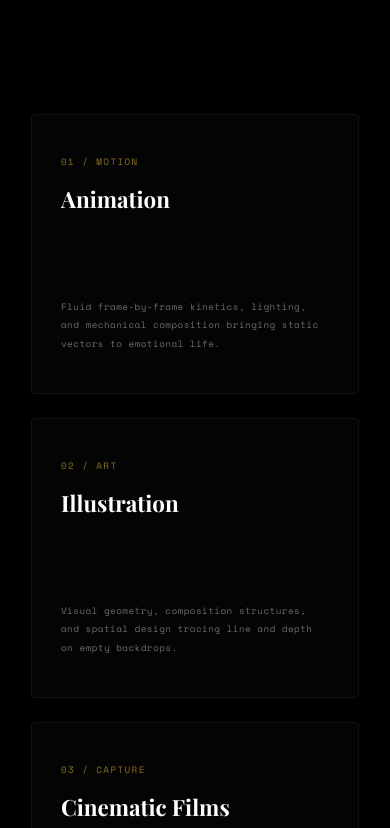
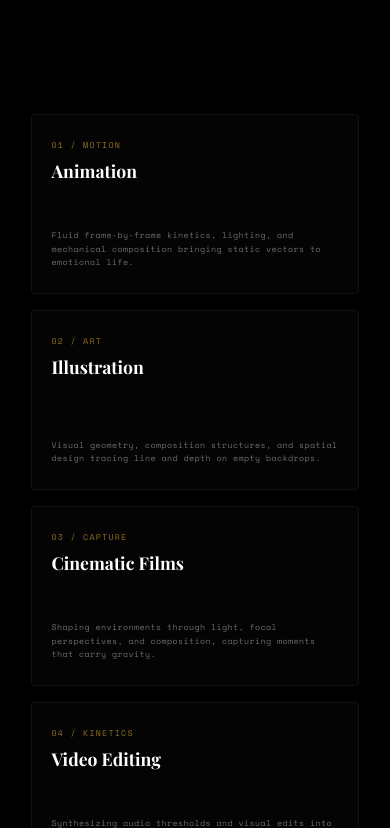
Before and after one commit to Lucy73400/vaibhav-portfolio, a React (Vite) app: page / in a window 390 px wide. Shown: the part 1976-2804 px from the top of the page. Built offline with nearby package versions, Linux system fonts and the light colour scheme; a web font is replaced by a local one.

Commit message:
changed the ratio of showreel in fullscreen and animation pace

```diff
--- a/src/App.jsx
+++ b/src/App.jsx
@@ -21,7 +21,7 @@ function getInitialIntroState() {
   try {
     const saved = sessionStorage.getItem('introState');
     if (saved === 'complete') return 'complete';
-  } catch (_) { /* sessionStorage blocked */ }
+  } catch { /* sessionStorage blocked */ }
   return 'logo-reveal';
 }
 
@@ -47,19 +47,16 @@ function HomePage({ introState, onOpenFullscreen, videoRef }) {
 function App() {
   const [introState, setIntroState] = useState(getInitialIntroState);
   const [showreel, setShowreel]     = useState(false);
-  const [reelStart, setReelStart]   = useState(0);
   const revealObserverRef = useRef(null);
   const videoRef = useRef(null);
 
-  // Opens the fullscreen modal at a specific timestamp
-  const openFullscreen = useCallback((ts = 0) => {
-    setReelStart(ts);
+  // Opens the fullscreen modal
+  const openFullscreen = useCallback(() => {
     setShowreel(true);
   }, []);
 
   const closeShowreel = useCallback(() => {
     setShowreel(false);
-    setReelStart(0);
   }, []);
 
   // Drive the intro sequence timeline — only runs when intro hasn't completed yet
@@ -78,7 +75,11 @@ function App() {
     const tComplete = setTimeout(() => {
       setIntroState('complete');
       document.body.classList.add('loaded');
-      try { sessionStorage.setItem('introState', 'complete'); } catch (_) {}
+      try {
+        sessionStorage.setItem('introState', 'complete');
+      } catch {
+        /* ignore storage failure */
+      }
     }, 4600);
 
     return () => {
--- a/src/components/CinematicIntro.jsx
+++ b/src/components/CinematicIntro.jsx
@@ -82,6 +82,7 @@ export default function CinematicIntro({ introState }) {
               ENTER THE WORLD OF MOTION
             </motion.p>
           </motion.div>
+          <style>{mediaQueries}</style>
         </motion.div>
       )}
     </AnimatePresence>
--- a/src/components/VideoModal.jsx
+++ b/src/components/VideoModal.jsx
@@ -36,11 +36,14 @@ export default function VideoModal({ isOpen, onClose, videoRef }) {
              set muted=true, loop=true, controls=false, play() (resume inline)
   ──────────────────────────────────────────────────────────────────────── */
   useEffect(() => {
-    const video   = videoRef?.current;
-    const slot    = slotRef.current;
-    const origin  = document.getElementById('vis-video-slot');
+    const videoRefEl = videoRef?.current;
+    const slot       = slotRef.current;
+    const origin     = document.getElementById('vis-video-slot');
 
-    if (!video || !origin) return;
+    if (!videoRefEl || !origin) return;
+
+    const video = document.querySelector('video');
+    if (!video) return;
 
     if (isOpen && slot) {
       // Remember whether it was playing (it always should be, but be safe)
@@ -90,7 +93,8 @@ export default function VideoModal({ isOpen, onClose, videoRef }) {
   /* ── Keyboard shortcuts ── */
   const handleKeyDown = useCallback((e) => {
     if (!isOpen) return;
-    const video = videoRef?.current;
+    const video = document.querySelector('video');
+    if (!video) return;
 
     switch (e.key) {
       case 'Escape':
@@ -99,22 +103,26 @@ export default function VideoModal({ isOpen, onClose, videoRef }) {
       case ' ':
       case 'Spacebar':
         e.preventDefault();
-        if (video) video.paused ? video.play() : video.pause();
+        if (video.paused) {
+          video.play().catch(() => {});
+        } else {
+          video.pause();
+        }
         break;
       case 'ArrowRight':
-        if (video) video.currentTime = Math.min(video.duration || 0, video.currentTime + 5);
+        video.currentTime = Math.min(video.duration || 0, video.currentTime + 5);
         break;
       case 'ArrowLeft':
-        if (video) video.currentTime = Math.max(0, video.currentTime - 5);
+        video.currentTime = Math.max(0, video.currentTime - 5);
         break;
       case 'm':
       case 'M':
-        if (video) video.muted = !video.muted;
+        video.muted = !video.muted;
         break;
       default:
         break;
     }
-  }, [isOpen, onClose, videoRef]);
+  }, [isOpen, onClose]);
 
   useEffect(() => {
     window.addEventListener('keydown', handleKeyDown);
--- a/src/index.css
+++ b/src/index.css
@@ -764,7 +764,7 @@ section {
 .creations-grid {
   display: grid;
   grid-template-columns: repeat(3, 1fr);
-  gap: 2.2rem;
+  gap: 1.5rem;
   margin-top: 2rem;
 }
 
@@ -772,21 +772,20 @@ section {
   background: rgba(255, 255, 255, 0.015);
   border: 1px solid var(--accent-card-border);
   border-radius: 4px;
-  padding: 3.5rem 2.2rem;
+  padding: 1.8rem 1.5rem;
   position: relative;
   overflow: hidden;
   display: flex;
   flex-direction: column;
   justify-content: space-between;
-  min-height: 340px;
-  transition: border-color 0.4s ease, transform 0.4s ease, box-shadow 0.4s ease;
+  min-height: 200px;
+  transition: border-color 0.3s ease, background-color 0.3s ease, box-shadow 0.3s ease;
 }
 
 .interactive-card:hover {
   /* Gold card border on hover — discovered, not announced */
   border-color: var(--gold-hairline);
-  transform: translateY(-8px);
-  box-shadow: 0 16px 40px rgba(0, 0, 0, 0.55), 0 0 40px var(--gold-subtle);
+  box-shadow: 0 4px 16px rgba(0, 0, 0, 0.4);
 }
 
 .card-header {
@@ -795,30 +794,30 @@ section {
 
 .card-num {
   font-family: var(--font-mono);
-  font-size: 0.58rem;
+  font-size: 0.52rem;
   letter-spacing: 0.15em;
   /* Gold card index — a quiet numeric accent */
   color: var(--gold-dim);
-  margin-bottom: 1rem;
+  margin-bottom: 0.5rem;
   display: block;
 }
 
 .card-title {
   font-family: var(--font-serif);
-  font-size: clamp(1.4rem, 2.2vw, 1.8rem);
+  font-size: clamp(1.1rem, 1.8vw, 1.35rem);
   font-weight: 700;
   color: var(--text-light);
 }
 
 .card-body {
   z-index: 2;
-  margin-top: 2rem;
+  margin-top: 1rem;
 }
 
 .card-desc {
   font-family: var(--font-mono);
-  font-size: 0.58rem;
-  line-height: 2;
+  font-size: 0.52rem;
+  line-height: 1.6;
   color: rgba(255, 255, 255, 0.42);
   letter-spacing: 0.05em;
 }
@@ -833,7 +832,7 @@ section {
 }
 
 .interactive-card:hover .card-bg-gradient {
-  opacity: 0.12;
+  opacity: 0.08;
 }
 
 /* Dynamic Brand Gradients matching the portfolio specs */
@@ -847,18 +846,18 @@ section {
 @media (max-width: 991px) {
   .creations-grid {
     grid-template-columns: repeat(2, 1fr);
-    gap: 1.8rem;
+    gap: 1.2rem;
   }
 }
 
 @media (max-width: 576px) {
   .creations-grid {
     grid-template-columns: 1fr;
-    gap: 1.5rem;
+    gap: 1rem;
   }
   .interactive-card {
-    min-height: 280px;
-    padding: 2.5rem 1.8rem;
+    min-height: 180px;
+    padding: 1.5rem 1.2rem;
   }
 }
 
@@ -2113,11 +2112,15 @@ select:focus {
   position: relative;
   width: 100%;
   max-width: 1160px;
+  height: 100%;
+  max-height: calc(100vh - 120px);
   display: flex;
   flex-direction: column;
   align-items: center;
+  justify-content: center;
   gap: 1.4rem;
   cursor: none;
+  box-sizing: border-box;
 }
 
 /* ── Close button — top right corner ── */
@@ -2153,28 +2156,41 @@ select:focus {
   color: var(--gold);
 }
 
-/* ── Native video element ── */
-.vmodal-video {
+/* ── Video transplant slot container ── */
+.vmodal-video-slot {
+  width: 100%;
+  height: 100%;
+  display: flex;
+  align-items: center;
+  justify-content: center;
+  flex: 1;
+  min-height: 0;
+  position: relative;
+}
+
+/* ── Native video element and transplanted elements ── */
+.vmodal-video,
+.vmodal-video-transplanted {
   display: block;
   width: 100%;
-  /* Preserve 16:9 without stretching */
-  aspect-ratio: 16 / 9;
+  height: 100%;
+  max-width: 100%;
+  max-height: 100%;
+  /* Preserve aspect ratio without stretching, allow letterboxing */
+  object-fit: contain;
   background: #000;
   border-radius: 2px;
   /* Gold hairline frame — barely visible, adds cinematic depth */
   outline: 1px solid var(--gold-hairline);
   /* GPU-friendly */
   will-change: opacity;
+  accent-color: var(--gold);
 }
 
 /* Browser default controls — tint handled by accent-color */
-.vmodal-video::-webkit-media-controls-panel {
+.vmodal-video::-webkit-media-controls-panel,
+.vmodal-video-transplanted::-webkit-media-controls-panel {
   background: linear-gradient(to top, rgba(0,0,0,0.72) 0%, transparent 100%);
-}
-
-/* Chromium accent-color for range inputs inside video controls */
-.vmodal-video {
-  accent-color: var(--gold);
 }
 
 /* ── Bottom meta row ── */
@@ -2210,6 +2226,7 @@ select:focus {
 
   .vmodal-container {
     max-width: 100%;
+    max-height: calc(100vh - 100px);
     gap: 1rem;
   }
 
--- a/src/sections/Philosophy.jsx
+++ b/src/sections/Philosophy.jsx
@@ -16,17 +16,10 @@ const LINES = [
   'I TELL STORIES.',
 ];
 
-// 150ms stagger between every line — uniform rhythm
-const STAGGER = 0.15;
-
 // ── Single reusable line component ───────────────────────────────────────────
-function PhiLine({ text, index }) {
-  const ref = useRef(null);
-  const inView = useInView(ref, { once: true, margin: '-5% 0px' });
-
+function PhiLine({ text, index, inView }) {
   return (
     <motion.p
-      ref={ref}
       className="phi-line"
       // Reveal: opacity 0→1, blur 10px→0, y 30px→0
       initial={{ opacity: 0, y: 30, filter: 'blur(10px)' }}
@@ -36,8 +29,8 @@ function PhiLine({ text, index }) {
           : { opacity: 0, y: 30, filter: 'blur(10px)' }
       }
       transition={{
-        duration: 0.55, // Slightly faster (was 0.85)
-        delay: index * STAGGER,
+        duration: 0.45, // Snappier duration (approx 0.3 - 0.5 seconds)
+        delay: index * 0.07, // Snappier stagger delay
         ease: EASE,
       }}
       // Hover: slight brightness + scale 1.015
@@ -61,8 +54,13 @@ function PhiLine({ text, index }) {
 
 // ── Section ───────────────────────────────────────────────────────────────────
 export default function Philosophy() {
+  const sectionRef = useRef(null);
+  // Trigger when 15% of the section is visible
+  const inView = useInView(sectionRef, { once: true, amount: 0.15 });
+
   return (
     <section
+      ref={sectionRef}
       id="philosophy"
       className="philosophy-section"
       aria-label="Creative identity"
@@ -74,6 +72,7 @@ export default function Philosophy() {
               key={text}
               text={text}
               index={i}
+              inView={inView}
             />
           ))}
         </div>
--- a/src/sections/Thoughts.jsx
+++ b/src/sections/Thoughts.jsx
@@ -1,4 +1,4 @@
-import { useEffect, useRef, useState } from 'react';
+import { useRef } from 'react';
 import { motion, useInView, useScroll, useTransform } from 'framer-motion';
 
 // ─── Floating particle ───────────────────────────────────────────────────────
```
